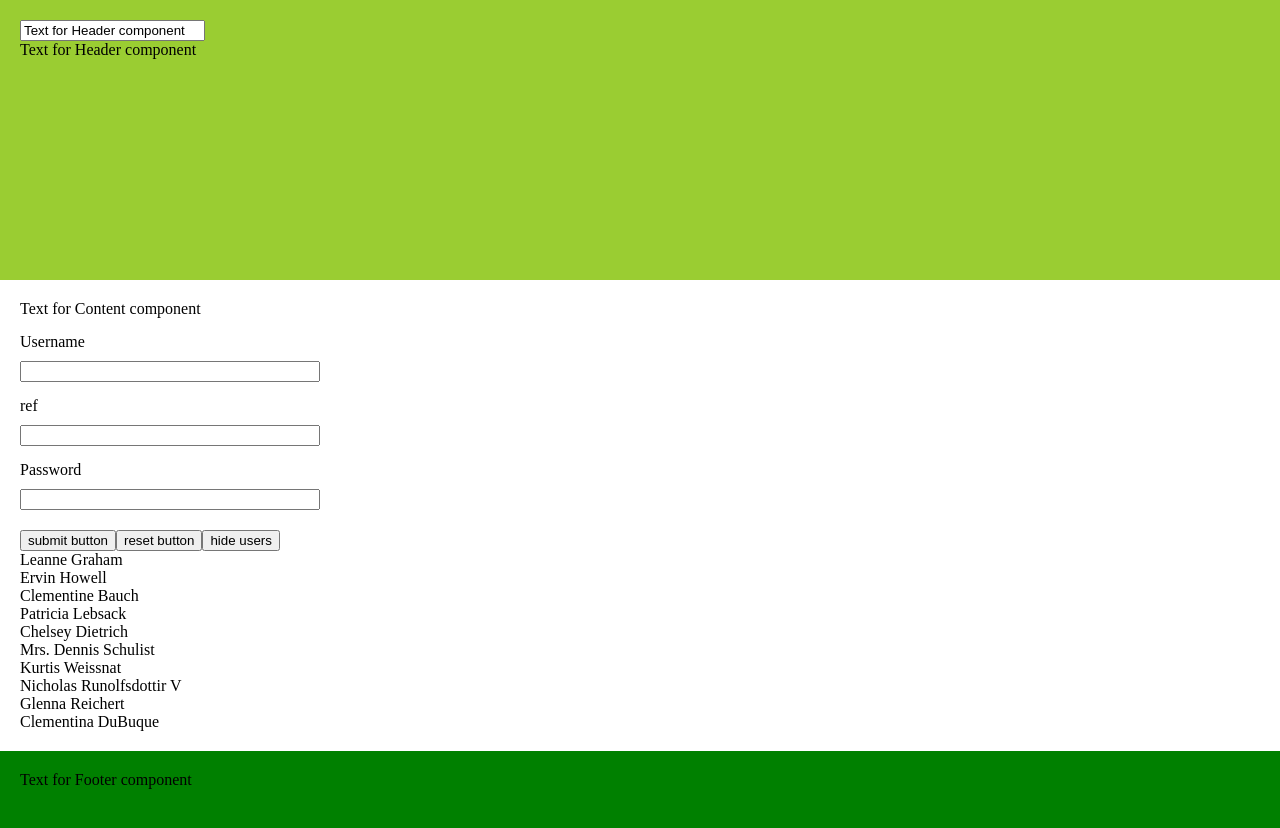
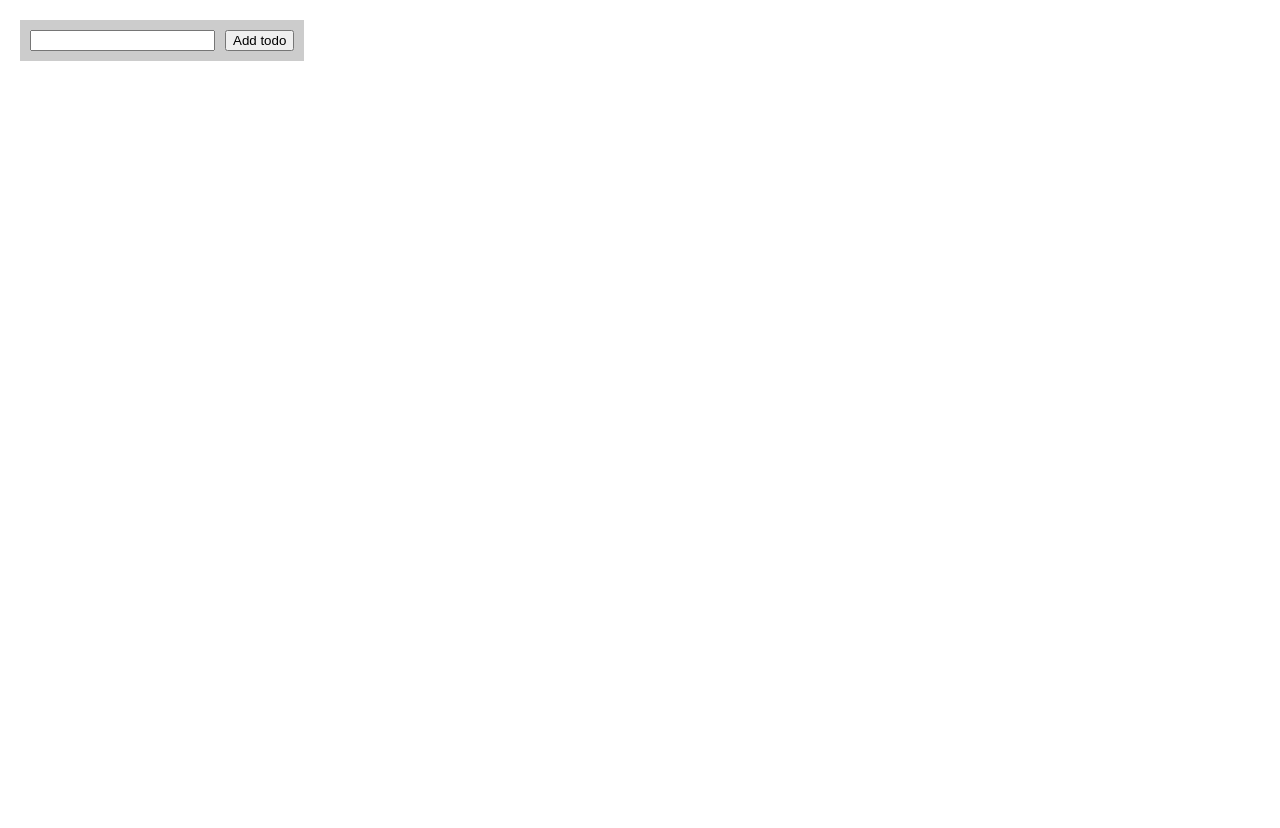
Before and after one commit to 2406Arsen/react-course-project, a React (Create React App) app: page / in a window 1280 px wide. Shown: the top 828 px of the page. After the commit the page ends 800 px from the top, so only its background shows below. Built offline with nearby package versions, Linux system fonts and the light colour scheme.

Commit message:
todo list

```diff
--- a/src/App.tsx
+++ b/src/App.tsx
@@ -1,6 +1,8 @@
-import Content from './Components/Content/Content';
-import Footer from './Components/Footer/Footer';
-import Header from './Components/Header/Header';
+// import Content from './Components/Content/Content';
+// import Footer from './Components/Footer/Footer';
+// import Header from './Components/Header/Header';
+
+import TodoList from './Components/TodoList/TodoList';
 
 export interface Data {
 	header: string;
@@ -8,18 +10,19 @@ export interface Data {
 	footer: string;
 }
 
-const data: Data = {
-	header: 'Text for Header component',
-	content: 'Text for Content component',
-	footer: 'Text for Footer component',
-};
+// const data: Data = {
+// 	header: 'Text for Header component',
+// 	content: 'Text for Content component',
+// 	footer: 'Text for Footer component',
+// };
 
 const App = () => {
 	return (
 		<>
-			<Header title={data.header} />
+			<TodoList />
+			{/* <Header title={data.header} />
 			<Content content={data.content} />
-			<Footer footer={data.footer} />
+			<Footer footer={data.footer} /> */}
 		</>
 	);
 };
--- /dev/null
+++ b/src/Components/TodoList/TodoItem/TodoItem.css
@@ -0,0 +1,10 @@
+.TodoItem {
+    display: flex;
+    justify-content: space-between;
+    background-color: rgba(255, 215, 0,0.6);
+    margin-top: 10px;
+}
+.buttons {
+    display: flex;
+    grid-column-gap: 3px;
+}
--- /dev/null
+++ b/src/Components/TodoList/TodoItem/TodoItem.tsx
@@ -0,0 +1,24 @@
+import { useState } from 'react';
+
+import { IToDoItem } from '../TodoList';
+
+import './TodoItem.css';
+
+interface TodoItemProps {
+	todoItem: IToDoItem;
+}
+
+export const TodoItem = ({ todoItem }: TodoItemProps) => {
+	const { id, isCompleted, text } = todoItem;
+	const [isInEditMode, setIsInEditMode] = useState(false);
+	return (
+		<div className='TodoItem'>
+			{isInEditMode ? <input type='text' placeholder='edit your todo' /> : <p>{text}</p>}
+			<span className='buttons'>
+				<button>complete</button>
+				<button onClick={()=> setIsInEditMode(true)}>edit</button>
+				<button>delete</button>
+			</span>
+		</div>
+	);
+};
--- /dev/null
+++ b/src/Components/TodoList/TodoList.css
@@ -0,0 +1,12 @@
+.TodoList {
+    padding: 20px;
+}
+
+.addTodo {
+    display: flex;
+    grid-column-gap: 10px;
+    background-color: rgba(0, 0, 0, 0.2);
+    width: 100%;
+    max-width: max-content;
+    padding: 10px;
+}
--- /dev/null
+++ b/src/Components/TodoList/TodoList.tsx
@@ -0,0 +1,51 @@
+import './TodoList.css';
+
+import { useState, useEffect } from 'react';
+import { TodoItem } from './TodoItem/TodoItem';
+
+const TodoList = () => {
+	const [inputValue, setInputValue] = useState('');
+	const [todoList, setTodoList] = useState<IToDoItem[]>([]);
+
+	const handleAddTodo = () => {
+		if (!inputValue) {
+			return;
+		}
+		const newTodo: IToDoItem = {
+			id: Math.floor(Math.random() * 20000),
+			isCompleted: false,
+			text: inputValue,
+		};
+		setTodoList((prev) => [...prev, newTodo]);
+		setInputValue('');
+	};
+
+	useEffect(() => {
+		console.log(todoList, 'todo list');
+	}, [todoList]);
+
+	return (
+		<div className='TodoList'>
+			<div className='addTodo'>
+				<input
+					type='text'
+					value={inputValue}
+					onChange={(e) => setInputValue(e.target.value)}
+				/>
+				<button onClick={handleAddTodo}>Add todo</button>
+			</div>
+
+			{todoList.map((todo) => {
+				return <TodoItem todoItem={todo} />;
+			})}
+		</div>
+	);
+};
+
+export default TodoList;
+
+export interface IToDoItem {
+	id: number;
+	text: string;
+	isCompleted: boolean;
+}
```
